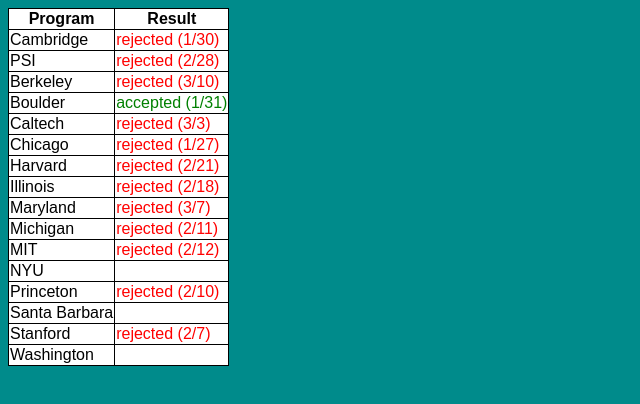
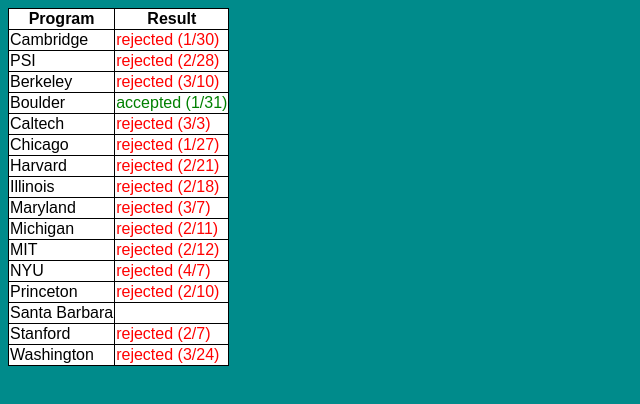
Before and after one commit to mattheweverette/mattheweverette.github.io, a plain HTML site: page grad.html in a window 1280 px wide. Shown: the whole page, without its empty margins (0-640 px from the left). Drawn offline with Linux system fonts and the light colour scheme.

Commit message:
Update grad results

```diff
--- a/grad.html
+++ b/grad.html
@@ -72,7 +72,7 @@
       </tr>
       <tr>
         <td>NYU</td>
-        <td></td>
+        <td><span class="rejected">rejected (4/7)</span></td>
       </tr>
       <tr>
         <td>Princeton</td>
@@ -88,7 +88,7 @@
       </tr>
       <tr>
         <td>Washington</td>
-        <td></td>
+        <td><span class="rejected">rejected (3/24)</span></td>
       </tr>
     </table>
   </body>
```
